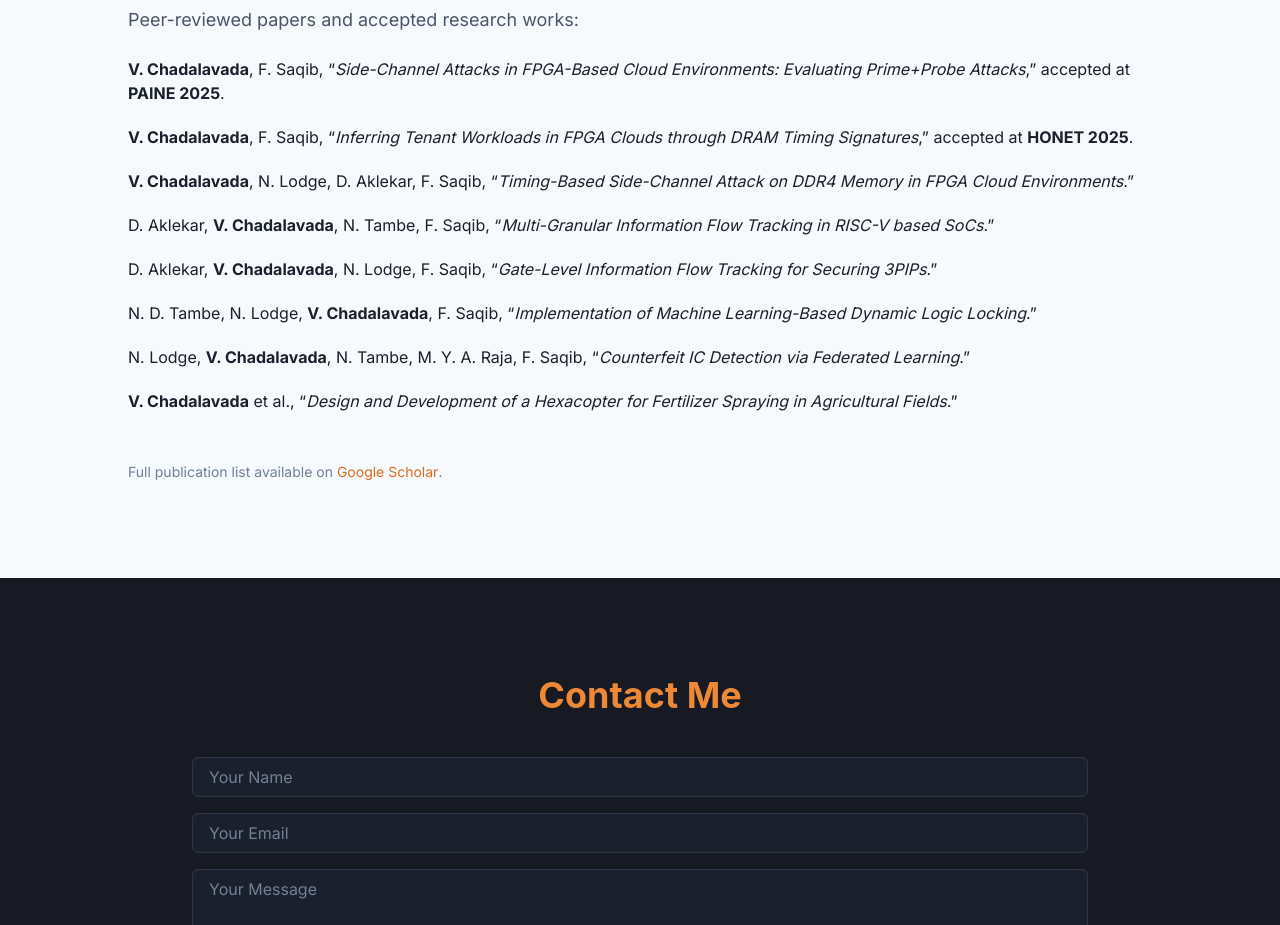
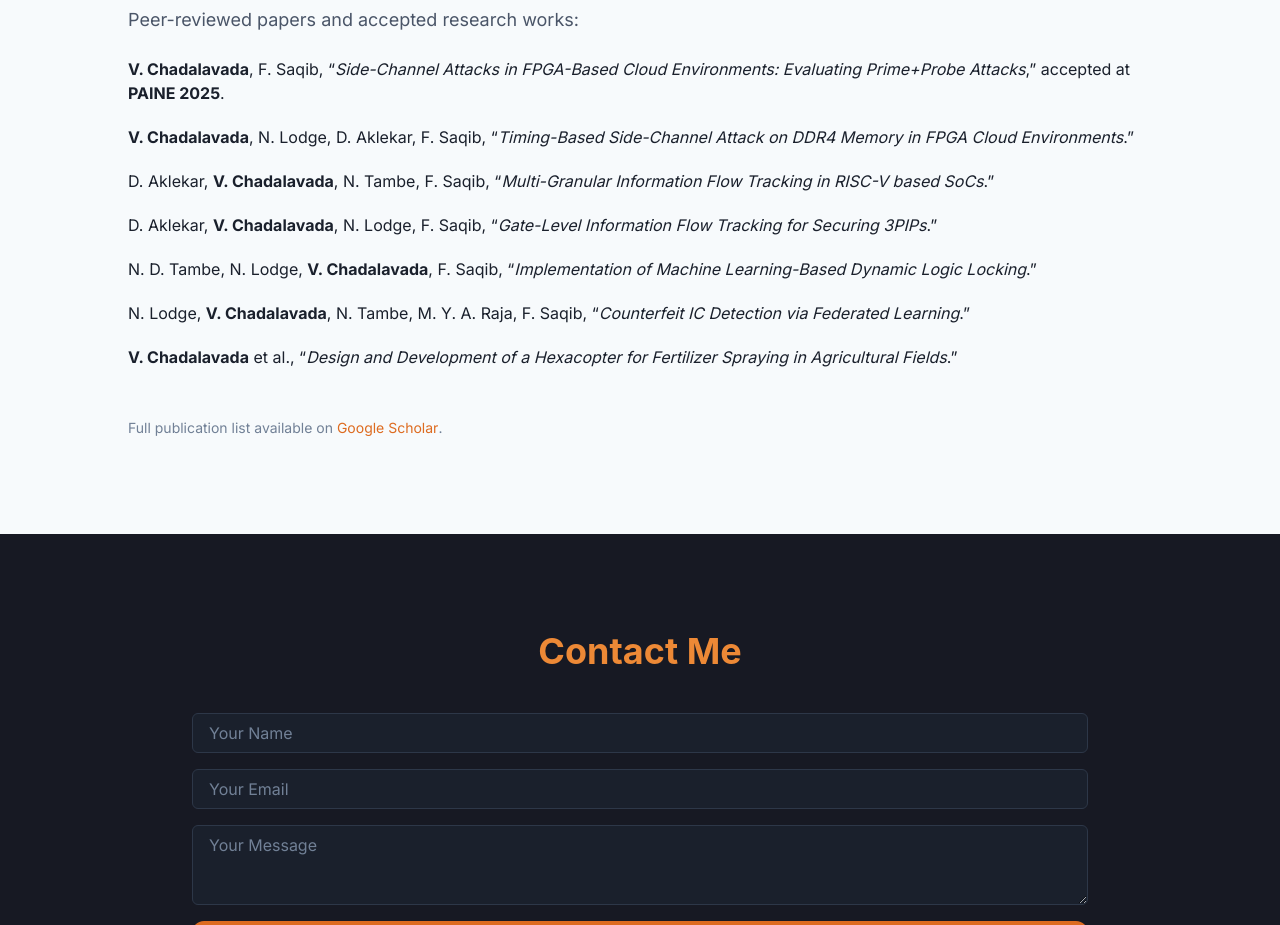
Before and after one commit to VineetChadalavada/vineet-portfolio, a Next.js app: page / in a window 1280 px wide. Shown: the part 3200-4125 px from the top of the page. Built offline with nearby package versions, Linux system fonts and the light colour scheme.

Commit message:
Update Publications.tsx

```diff
--- a/components/Publications.tsx
+++ b/components/Publications.tsx
@@ -29,11 +29,6 @@ export default function Publications() {
               accepted at <b>PAINE 2025</b>.
             </ListItem>
 
-            <ListItem>
-              <b>V. Chadalavada</b>, F. Saqib,{" "}
-              “<i>Inferring Tenant Workloads in FPGA Clouds through DRAM Timing Signatures</i>,”
-              accepted at <b>HONET 2025</b>.
-            </ListItem>
 
             <ListItem>
               <b>V. Chadalavada</b>, N. Lodge, D. Aklekar, F. Saqib,{" "}
```
